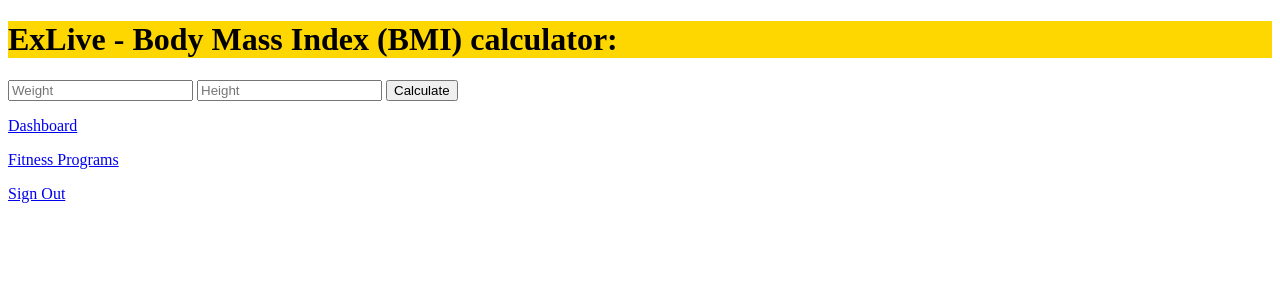
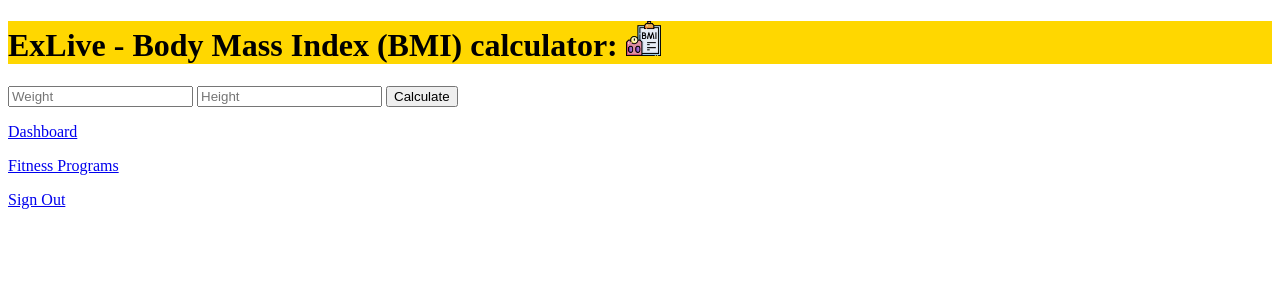
Before and after one commit to AminAvan/my-workout-app, a Flask app: page /bmi in a window 1280 px wide. Shown: the top 300 px of the page. Run offline with Flask 3, Linux system fonts and the light colour scheme; the visitor is signed in with stand-in values (Sample User, id 1); some libraries are stand-ins or nearby versions.

Commit message:
change 126

```diff
--- a/templates/bmi_page.html
+++ b/templates/bmi_page.html
@@ -6,7 +6,10 @@
 
 
 <body>
-    <h1 style="background-color: gold;">ExLive - Body Mass Index (BMI) calculator:</h1>
+    <h1 style="background-color: gold;">
+        <span>ExLive - Body Mass Index (BMI) calculator:</span>
+        <img src="/static/images/bmi.png" alt="Example Image" width="35" height="35" style="display: inline-block;">
+    </h1>
     <form method="post" action="">
         {{form.hidden_tag() }}
         {{form.user_weight }}
```
